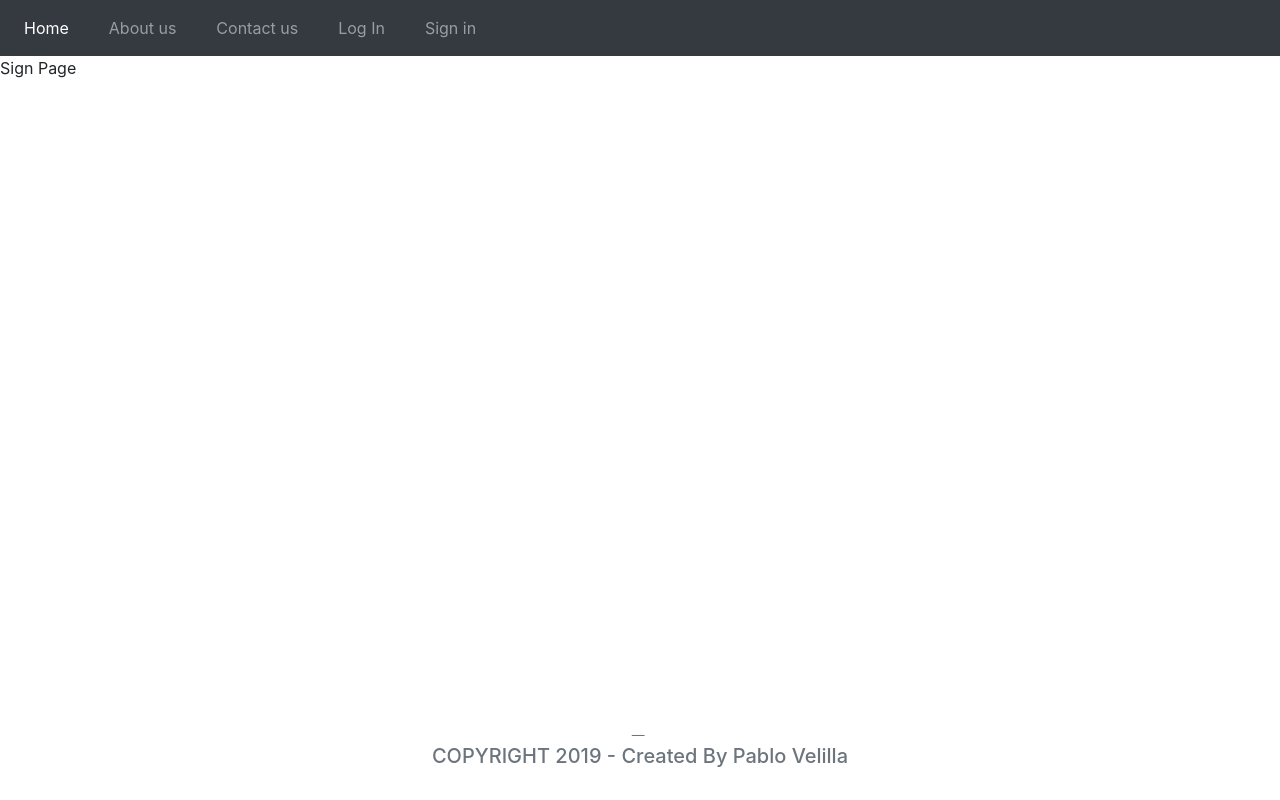
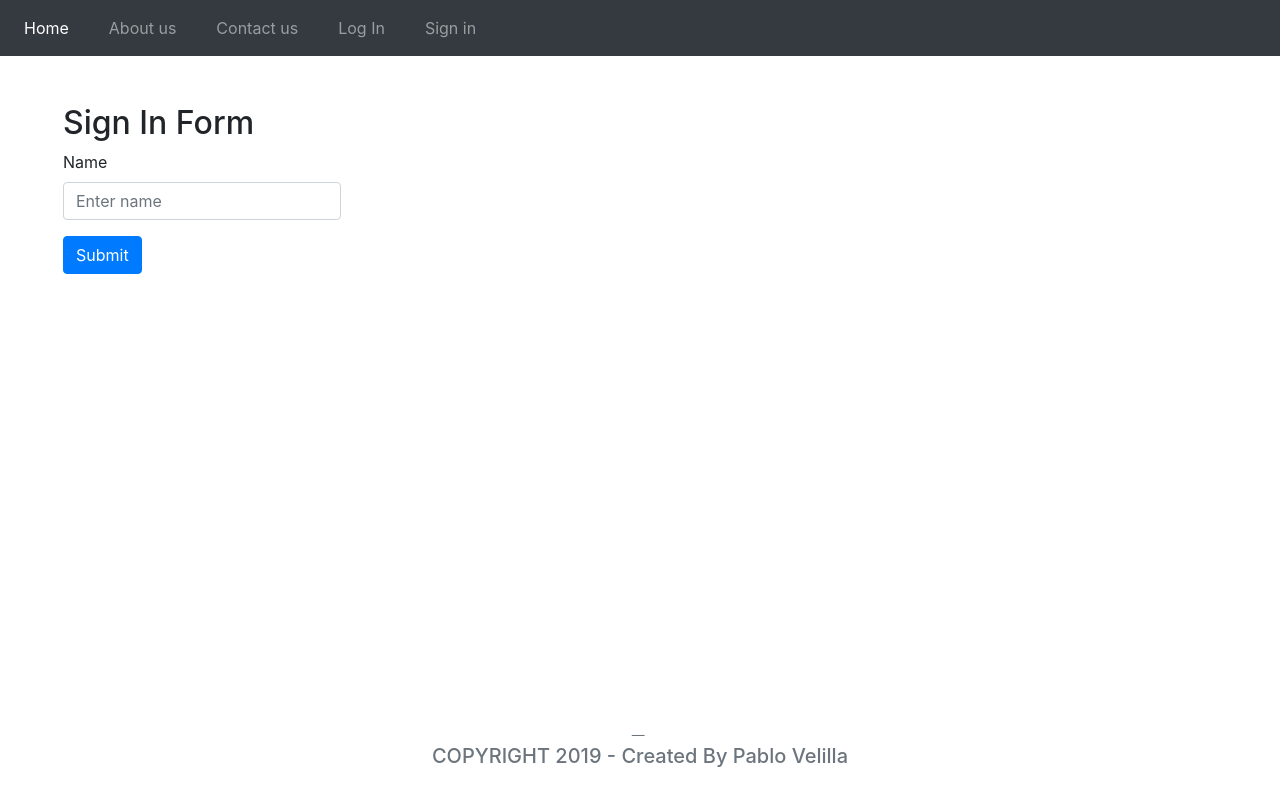
Before and after one commit to pabli44/HairAppFE, an Angular app: page /sign in a window 1280 px wide. Built offline with nearby package versions, Linux system fonts and the light colour scheme.

Commit message:
Reactive Forms creation

```diff
--- a/src/app/components/sign/sign.component.html
+++ b/src/app/components/sign/sign.component.html
@@ -1 +1,13 @@
-{{title}}
+<div class="container m-5">
+    <form #signInForm="ngForm">
+        <h2>Sign In Form</h2>
+        <div class="form-group w-25">
+            <label for="name">Name</label>
+            <input type="text" class="form-control" (ngModel)="sign.name" placeholder="Enter name" required />
+        </div>
+
+
+
+        <button type="submit" class="btn btn-primary">Submit</button>
+    </form>
+</div>
--- a/src/app/components/sign/sign.component.less
+++ b/src/app/components/sign/sign.component.less
@@ -0,0 +1,7 @@
+#signForm {
+    left: 50%;
+    top: 50%;
+    margin-left: -25%;
+    position: absolute;
+    margin-top: -25%;
+}
```
Also changed, not shown: src/app/app.module.ts (+5 -2 lines).
